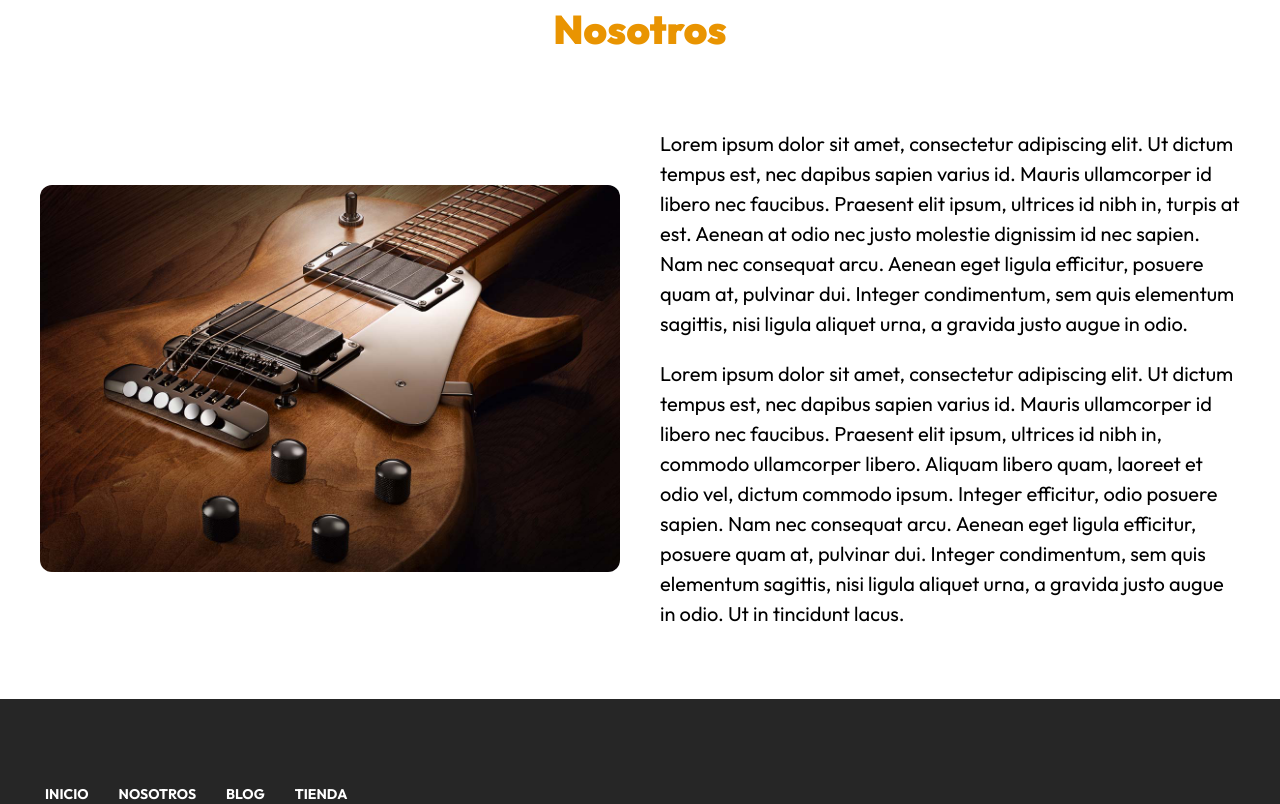
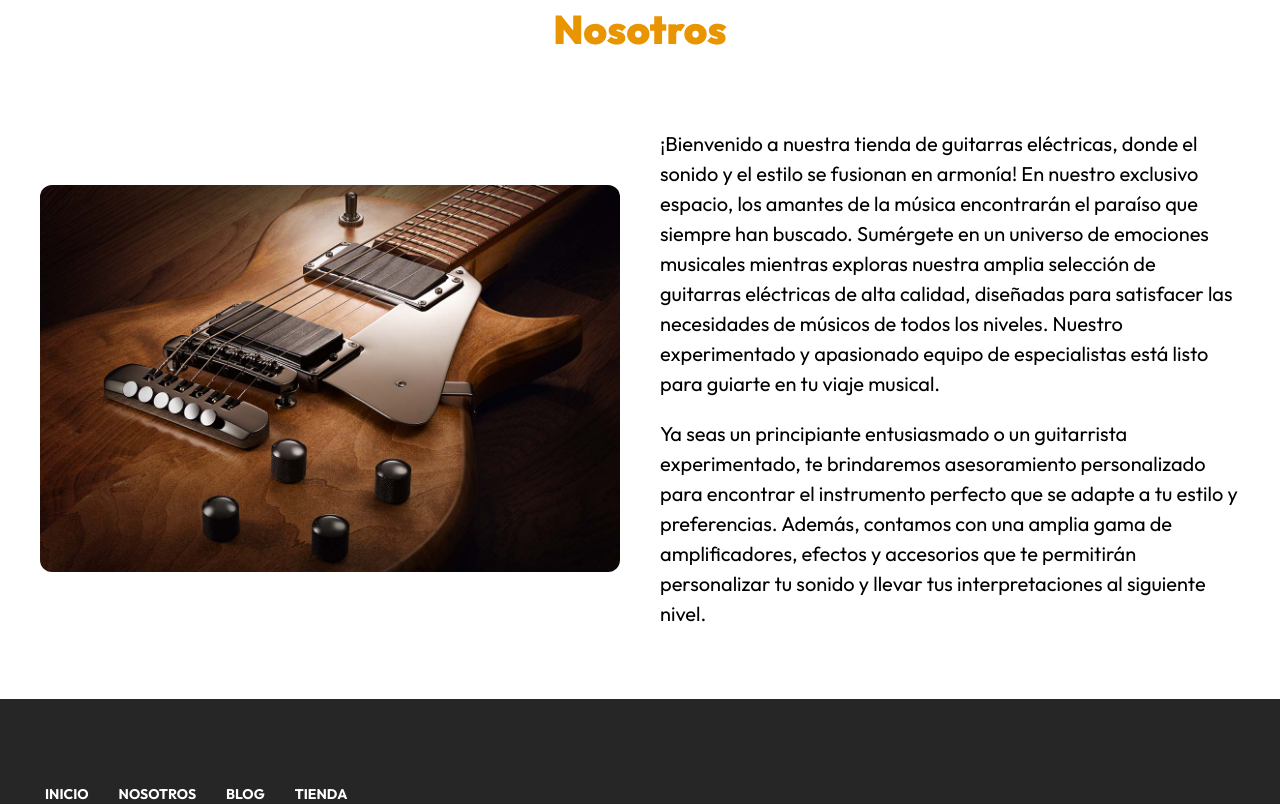
Before and after one commit to Garridok/PlayGuitar, a Next.js app: page /nosotros in a window 1280 px wide. Shown: the part 360-1164 px from the top of the page. Built offline with nearby package versions, Linux system fonts and the light colour scheme.

Commit message:
PlayGuitar 1.5.6 loginFunciona2.0/DatosInicio

```diff
--- /dev/null
+++ b/components/UserContext.jsx
@@ -0,0 +1,14 @@
+import React, { createContext, useState } from 'react';
+
+export const UserContext = createContext();
+
+export const UserProvider = ({ children }) => {
+  const userLS = typeof window !== 'undefined' ? JSON.parse(localStorage.getItem('user')) ?? [] : [];
+  const [stateUser, setStateUser] = useState(userLS);
+
+  return (
+    <UserContext.Provider value={{ stateUser, setStateUser }}>
+      {children}
+    </UserContext.Provider>
+  );
+};
--- a/pages/_app.js
+++ b/pages/_app.js
@@ -1,4 +1,5 @@
 import { useState, useEffect } from 'react'
+import { UserProvider } from '../components/UserContext';
 import '../styles/globals.css'
 
 function MyApp({ Component, pageProps }) {
@@ -13,7 +14,7 @@ function MyApp({ Component, pageProps }) {
   const userLS = typeof window !== 'undefined' ?  JSON.parse(localStorage.getItem('user')) ?? [] : []
   //Aqui seteamos nuestro user con los datos del local
   const [stateUser, setStateUser] = useState(userLS)
-
+  console.log(userLS);
 
   //State para manejo de componentes y poder movernos sobre ellos
   const [login, setLogin] = useState(true);
@@ -46,12 +47,14 @@ function MyApp({ Component, pageProps }) {
     localStorage.setItem('carrito', JSON.stringify(carrito))
   },[carrito])
 
-  //Vamos a ver si tenemos un user ya en memoria, y si es asi que ya active que estamos logeado
+  // Vamos a ver si tenemos un user ya en memoria, y si es asi que ya active que estamos logeado
   useEffect( () => {
-    if(stateUser !== []){
-      cambiarLogManual(false);
+    if(userLS == {}){
+      cambiarLogManual(true);
+    }else {
+      cambiarLogManual(false)
     }
-  },[stateUser])
+  },[])
 
 
   const agregarCarrito = guitarra => {
--- a/pages/nosotros.js
+++ b/pages/nosotros.js
@@ -15,26 +15,12 @@ export default function Nosotros() {
           <Image src='/img/nosotros.jpg' width={1000} height={800} alt='nosotros img' />
           <div>
             <p>
-              Lorem ipsum dolor sit amet, consectetur adipiscing elit. Ut dictum
-              tempus est, nec dapibus sapien varius id. Mauris ullamcorper id
-              libero nec faucibus. Praesent elit ipsum, ultrices id nibh in,
-              turpis at est. Aenean at odio nec justo molestie dignissim id nec
-              sapien. Nam nec consequat arcu. Aenean eget ligula efficitur,
-              posuere quam at, pulvinar dui. Integer condimentum, sem quis
-              elementum sagittis, nisi ligula aliquet urna, a gravida justo
-              augue in odio.
+            ¡Bienvenido a nuestra tienda de guitarras eléctricas, donde el sonido y el estilo se fusionan en armonía! En nuestro exclusivo espacio, los amantes de la música encontrarán el paraíso que siempre han buscado. Sumérgete en un universo de emociones musicales mientras exploras nuestra amplia selección de guitarras eléctricas de alta calidad, diseñadas para satisfacer las necesidades de músicos de todos los niveles.
+            Nuestro experimentado y apasionado equipo de especialistas está listo para guiarte en tu viaje musical.
             </p>
 
             <p>
-              Lorem ipsum dolor sit amet, consectetur adipiscing elit. Ut dictum
-              tempus est, nec dapibus sapien varius id. Mauris ullamcorper id
-              libero nec faucibus. Praesent elit ipsum, ultrices id nibh in,
-              commodo ullamcorper libero. Aliquam libero quam, laoreet et odio
-              vel, dictum commodo ipsum. Integer efficitur, odio posuere
-              sapien. Nam nec consequat arcu. Aenean eget ligula efficitur,
-              posuere quam at, pulvinar dui. Integer condimentum, sem quis
-              elementum sagittis, nisi ligula aliquet urna, a gravida justo
-              augue in odio. Ut in tincidunt lacus.
+            Ya seas un principiante entusiasmado o un guitarrista experimentado, te brindaremos asesoramiento personalizado para encontrar el instrumento perfecto que se adapte a tu estilo y preferencias. Además, contamos con una amplia gama de amplificadores, efectos y accesorios que te permitirán personalizar tu sonido y llevar tus interpretaciones al siguiente nivel.
             </p>
           </div>
         </div>
```
Also changed, not shown: components/login.js (+21 -23 lines), components/userlogin.js (+7 -2 lines).
